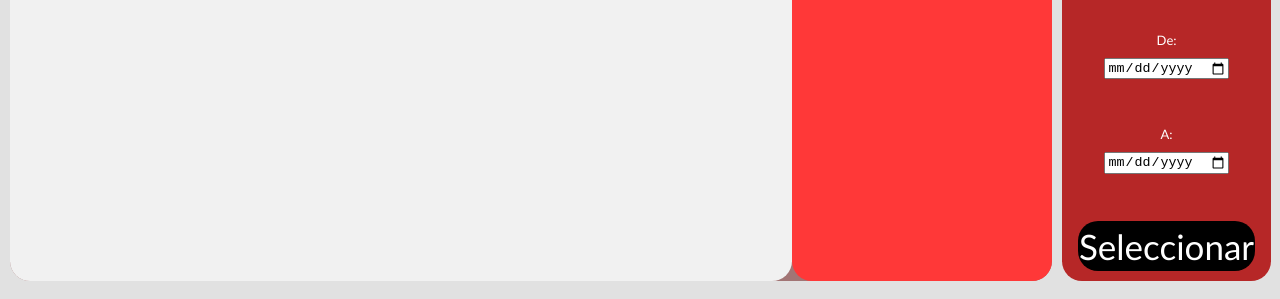
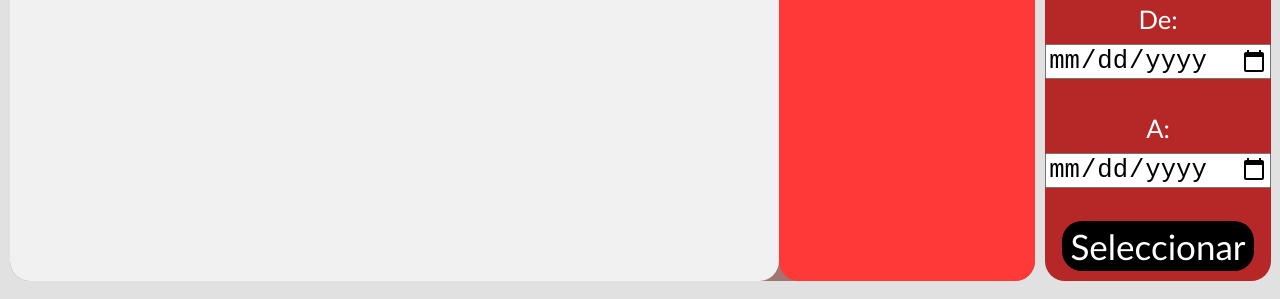
Before and after one commit to lyhottag13/pareto-visualizer, a website with bundled scripts: page public/app.html in a window 1280 px wide. Shown: the part 501-800 px from the top of the page. Built offline with nearby package versions, Linux system fonts and the light colour scheme.

Commit message:
Updated Visuals

```diff
--- a/public/rangeBox.css
+++ b/public/rangeBox.css
@@ -24,7 +24,6 @@
     color: white;
 }
 #allTime {
-
     background-color: rgb(182, 39, 39);
 }
 
@@ -39,8 +38,11 @@
     width: 100%;
     background-color: rgb(182, 39, 39);
 }
+#start, #end {
+    font-size: clamp(1rem, 2vw, 2rem);
+}
 
 .smallLabel {
-    font-size: 13px;
+    font-size: clamp(1rem, 2vw, 2rem);
     /* margin: -7px; */
 }
--- a/server.js
+++ b/server.js
@@ -17,7 +17,7 @@ app.use(express.json());
 app.use(express.static(path.join(__dirname, 'public')));
 app.use(express.urlencoded({ extended: true }));
 
-app.listen(port, () => {
+app.listen(port, '127.0.0.1',() => {
     console.log(`App running on port ${port}`);
 });
 
```
